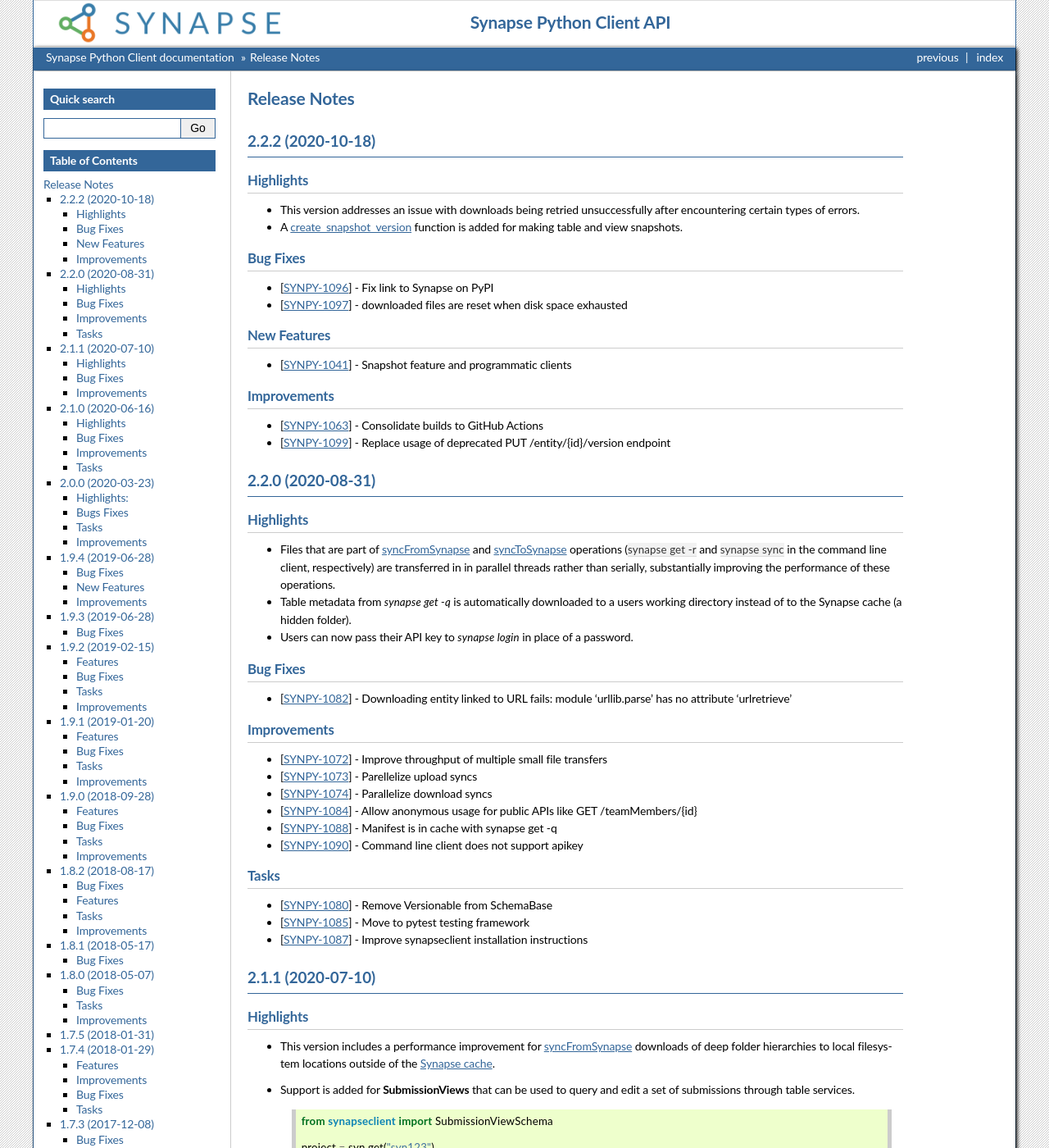
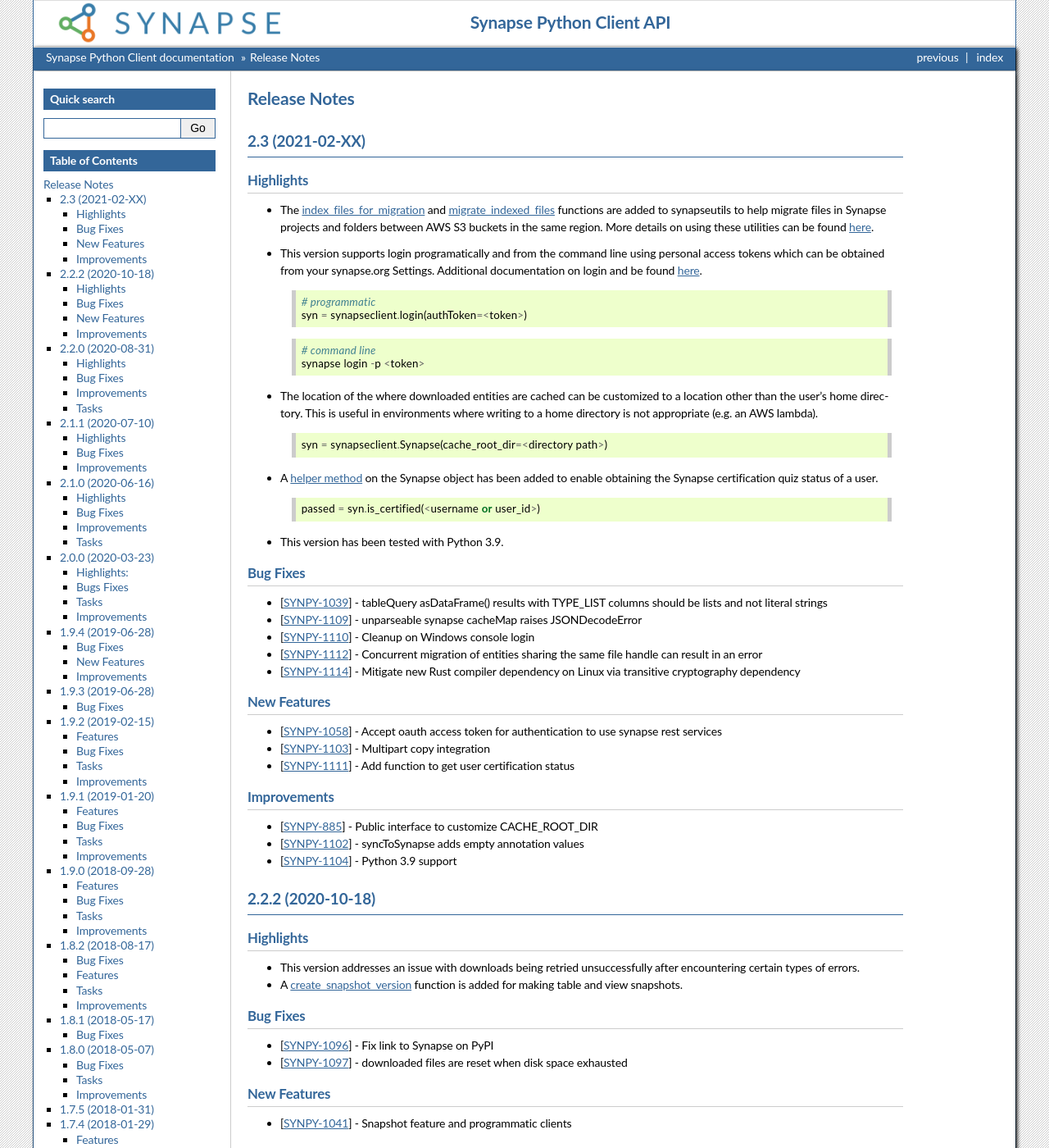
Before and after one commit to Sage-Bionetworks/synapsePythonClient, a Sphinx documentation site: the page built from docs/news.rst, in a window 1280 px wide and 1400 px high. Shown: the whole window at 82% size. Built offline with Sphinx 7.4.7, drawn with Linux system fonts in a browser that asks for light colours; the version number could not be read and is left out.

Commit message:
2.3.0 release notes

```diff
--- a/docs/news.rst
+++ b/docs/news.rst
@@ -1,6 +1,81 @@
 =============
 Release Notes
 =============
+
+2.3 (2021-02-XX)
+================
+
+Highlights
+----------
+
+- The `index_files_for_migration <synapseutils.html#synapseutils.migrate_functions.index_files_for_migration>`__ and
+  `migrate_indexed_files <synapseutils.html#synapseutils.migrate_functions.migrate_indexed_files>`__ functions are added
+  to synapseutils to help migrate files in Synapse projects and folders between AWS S3 buckets in the same region.
+  More details on using these utilities can be found `here <S3Storage.html#storage-location-migration>`__.
+
+- This version supports login programatically and from the command line using personal access tokens which can be obtained
+  from your synapse.org Settings. Additional documentation on login and be found `here <Credentials.html>`__.
+
+  .. code-block::
+
+   # programmatic
+   syn = synapseclient.login(authToken=<token>)
+
+  .. code-block::
+
+   # command line
+   synapse login -p <token>
+
+- The location of the where downloaded entities are cached can be customized to a location other than the user's home directory.
+  This is useful in environments where writing to a home directory is not appropriate (e.g. an AWS lambda).
+
+  .. code-block::
+
+   syn = synapseclient.Synapse(cache_root_dir=<directory path>)
+
+- A `helper method <index.html#synapseclient.Synapse.is_certified>`__ on the Synapse object has been added to enable obtaining the Synapse certification quiz status of a user.
+
+  .. code-block::
+
+   passed = syn.is_certified(<username or user_id>)
+
+- This version has been tested with Python 3.9.
+
+
+Bug Fixes
+---------
+
+-  [`SYNPY-1039 <https://sagebionetworks.jira.com/browse/SYNPY-1039>`__] -
+   tableQuery asDataFrame() results with TYPE_LIST columns should be lists and not literal strings
+-  [`SYNPY-1109 <https://sagebionetworks.jira.com/browse/SYNPY-1109>`__] -
+   unparseable synapse cacheMap raises JSONDecodeError
+-  [`SYNPY-1110 <https://sagebionetworks.jira.com/browse/SYNPY-1110>`__] -
+   Cleanup on Windows console login
+-  [`SYNPY-1112 <https://sagebionetworks.jira.com/browse/SYNPY-1112>`__] -
+   Concurrent migration of entities sharing the same file handle can result in an error
+-  [`SYNPY-1114 <https://sagebionetworks.jira.com/browse/SYNPY-1114>`__] -
+   Mitigate new Rust compiler dependency on Linux via transitive cryptography dependency
+
+New Features
+------------
+
+-  [`SYNPY-1058 <https://sagebionetworks.jira.com/browse/SYNPY-1058>`__] -
+   Accept oauth access token for authentication to use synapse rest services
+-  [`SYNPY-1103 <https://sagebionetworks.jira.com/browse/SYNPY-1103>`__] -
+   Multipart copy integration
+-  [`SYNPY-1111 <https://sagebionetworks.jira.com/browse/SYNPY-1111>`__] -
+   Add function to get user certification status
+
+Improvements
+------------
+
+-  [`SYNPY-885 <https://sagebionetworks.jira.com/browse/SYNPY-885>`__] -
+   Public interface to customize CACHE_ROOT_DIR
+-  [`SYNPY-1102 <https://sagebionetworks.jira.com/browse/SYNPY-1102>`__] -
+   syncToSynapse adds empty annotation values
+-  [`SYNPY-1104 <https://sagebionetworks.jira.com/browse/SYNPY-1104>`__] -
+   Python 3.9 support
+
 
 2.2.2 (2020-10-18)
 ==================
```
